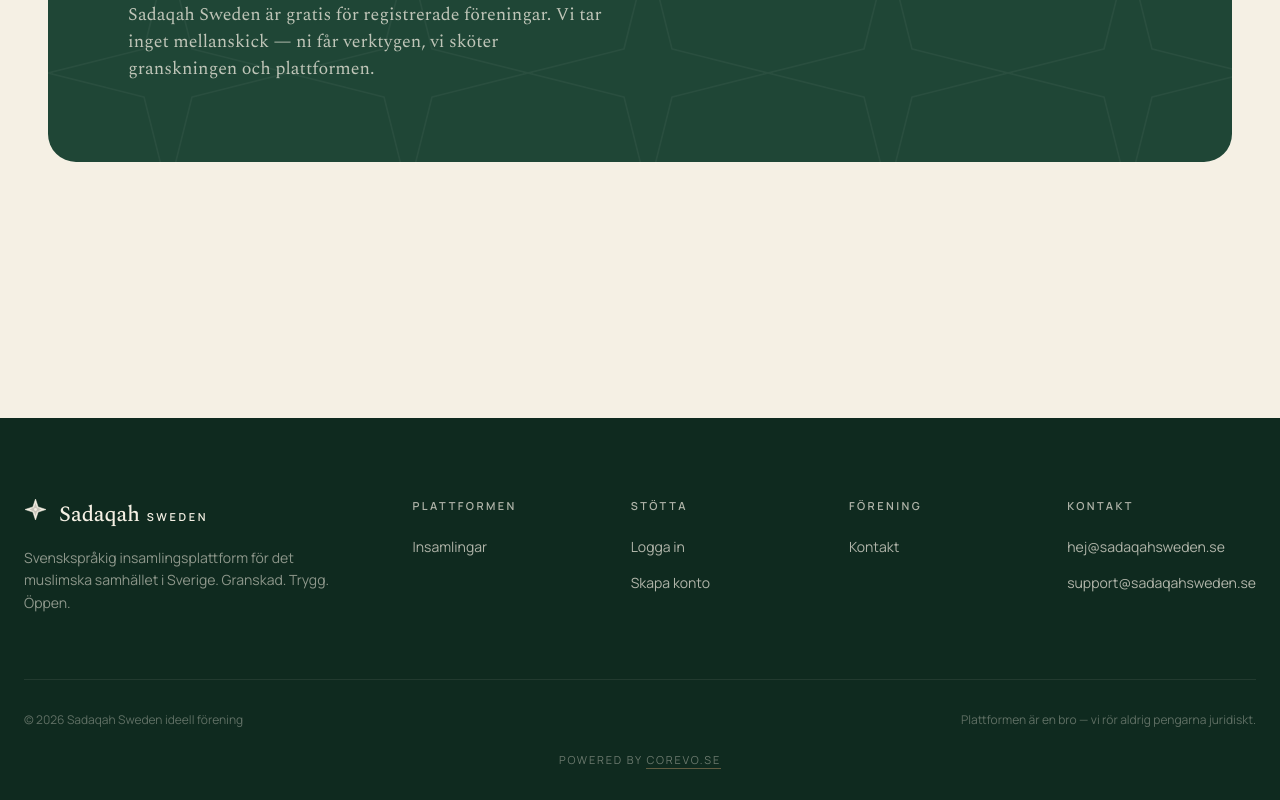
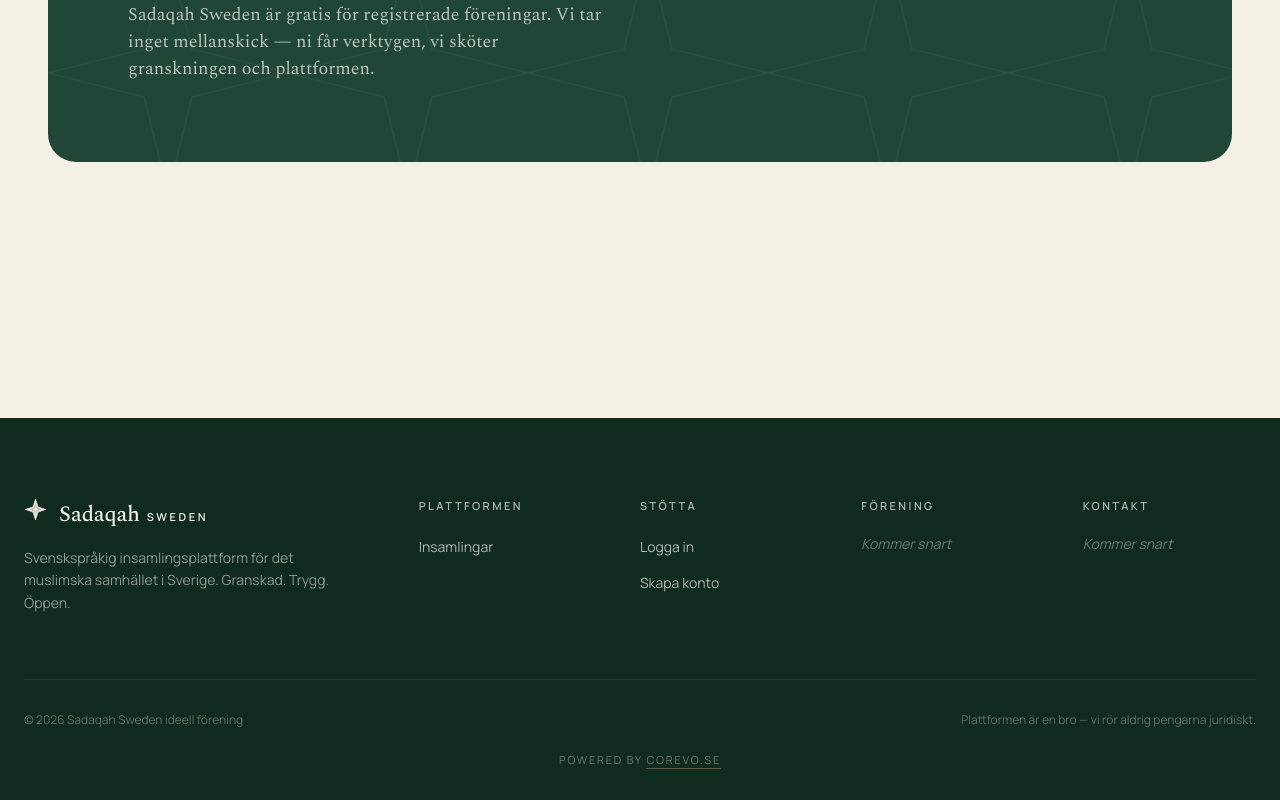
Before and after one commit to ZivarMahmod/SadaqahSweden, a Next.js app in the folder 5-Kod/: page / in a window 1280 px wide. Shown: the part 3698-4498 px from the top of the page. Built offline with nearby package versions, Linux system fonts and the light colour scheme; no server answers; the database is empty.

Commit message:
ui(footer): ta bort kontaktmailar, ersätt med 'Kommer snart'

```diff
--- a/5-Kod/components/layout/footer.tsx
+++ b/5-Kod/components/layout/footer.tsx
@@ -3,7 +3,7 @@
 import Link from "next/link";
 import { Wordmark } from "@/components/layout/wordmark";
 
-const COLS: { heading: string; links: { label: string; href: string }[] }[] = [
+const COLS: { heading: string; links: { label: string; href: string }[]; note?: string }[] = [
   {
     heading: "Plattformen",
     links: [
@@ -25,15 +25,13 @@
     heading: "Förening",
     links: [
       // TODO (M10): anmäl förening, för moskéer, samarbeten.
-      { label: "Kontakt", href: "mailto:hej@sadaqahsweden.se" },
     ],
+    note: "Kommer snart",
   },
   {
     heading: "Kontakt",
-    links: [
-      { label: "hej@sadaqahsweden.se", href: "mailto:hej@sadaqahsweden.se" },
-      { label: "support@sadaqahsweden.se", href: "mailto:support@sadaqahsweden.se" },
-    ],
+    links: [],
+    note: "Kommer snart",
   },
 ];
 
@@ -89,6 +87,14 @@
                     </Link>
                   </li>
                 ))}
+                {c.note && c.links.length === 0 && (
+                  <li
+                    className="text-sm italic"
+                    style={{ color: "rgba(245, 240, 228, 0.4)" }}
+                  >
+                    {c.note}
+                  </li>
+                )}
               </ul>
             </div>
           ))}
```
